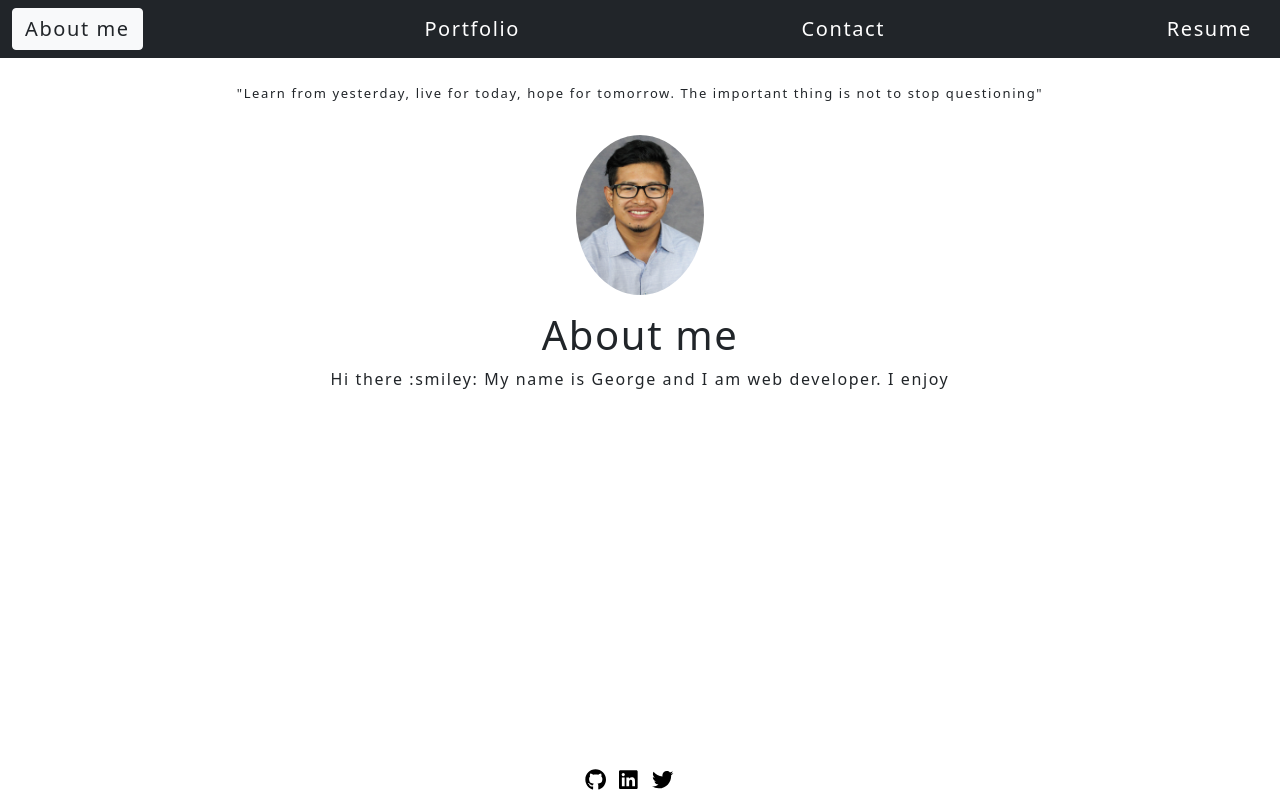
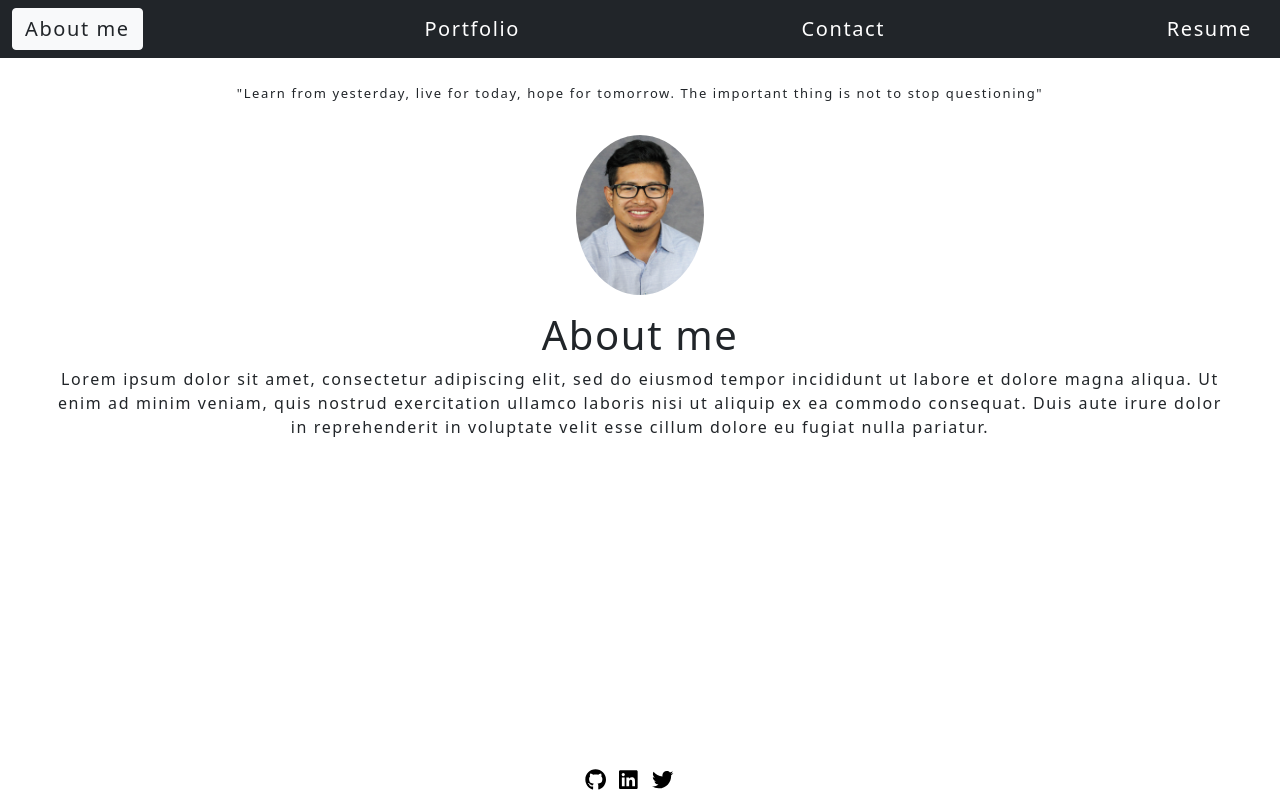
Before and after one commit to georgedmendoza/react-portfolio, a React (Create React App) app: page / in a window 1280 px wide. Built offline with nearby package versions, Linux system fonts and the light colour scheme.

Commit message:
link working

```diff
--- a/package.json
+++ b/package.json
@@ -24,7 +24,7 @@
     "build": "react-scripts build",
     "test": "react-scripts test",
     "eject": "react-scripts eject",
-    "predepoly": "npm run build",
+    "predeploy": "npm run build",
     "deploy": "gh-pages -d build"
   },
   "eslintConfig": {
--- a/src/components/About/index.js
+++ b/src/components/About/index.js
@@ -13,7 +13,13 @@
             <img src={headshot} className='avatar' alt='avatar'/>
             <h1>About me</h1>
             <p>
-            Hi there :smiley: My name is George and I am web developer. I enjoy
+            Lorem ipsum dolor sit amet, consectetur adipiscing elit, sed do
+            eiusmod tempor incididunt ut labore et dolore magna aliqua.
+            Ut enim ad minim veniam, quis nostrud exercitation ullamco laboris
+            nisi ut aliquip ex ea commodo consequat. Duis aute irure dolor in
+            reprehenderit in voluptate velit esse cillum dolore eu fugiat
+            nulla pariatur.
+            {/*  Hi there :smiley: My name is George and I am web developer. I enjoy */}
             </p>
 
             {/* <BackgroundEffect></BackgroundEffect> */}
```
Also changed, not shown: 2 other files (tests, documents, lock files or other folders).
